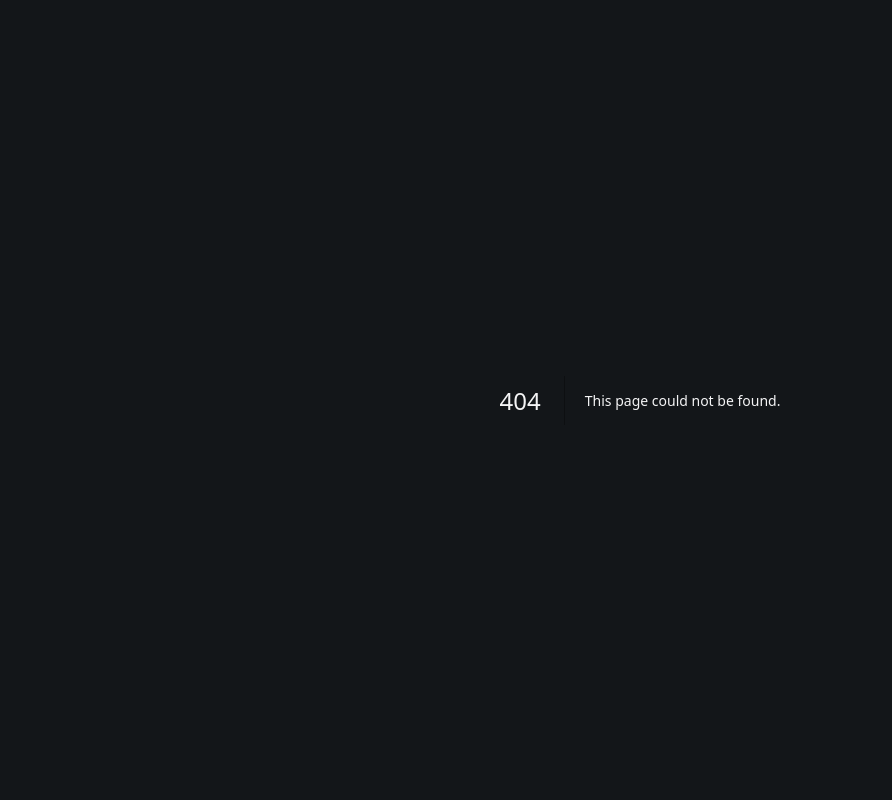
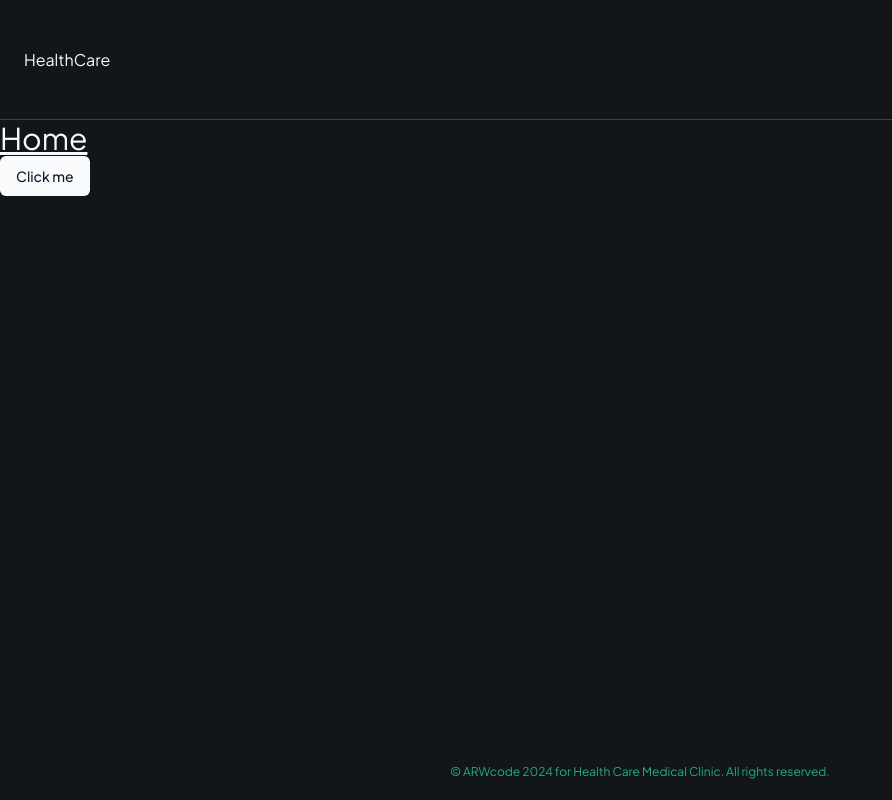
Before and after one commit to MarioLuigie/HealthCare, a Next.js app: page /dashboard in a window 1280 px wide. Before the commit this address had no page. Shown: the whole page, without its empty margins (0-892 px from the left). Built offline with nearby package versions, Linux system fonts and the light colour scheme.

Commit message:
Feat: Add theme provider from Shadcn
Create dashboard route

```diff
--- /dev/null
+++ b/src/app/(root)/dashboard/page.tsx
@@ -0,0 +1,5 @@
+import HomePage from '@/components/pages/HomePage'
+
+export default function Page() {
+	return <HomePage />
+}
--- a/src/app/layout.tsx
+++ b/src/app/layout.tsx
@@ -3,6 +3,7 @@ import { Inter } from 'next/font/google'
 import '@/app/globals.css'
 import { Plus_Jakarta_Sans as FontSans } from 'next/font/google'
 import { cn } from '@/lib/utils'
+import { ThemeProvider } from '@/components/theme-provider'
 
 const inter = Inter({ subsets: ['latin'] })
 
@@ -30,11 +31,16 @@ export default function RootLayout({
 		<html lang="en">
 			<body
 				className={cn(
-					'bg-dark-300 text-zinc-100 font-sans antialiased scroll-m-4',
+					'min-h-screen bg-dark-300 font-sans antialiased scroll-m-4',
 					fontSans.variable
 				)}
 			>
-				{children}
+				<ThemeProvider
+					attribute="class"
+					defaultTheme="dark"
+				>
+					{children}
+				</ThemeProvider>
 			</body>
 		</html>
 	)
--- a/src/components/pages/HomePage.tsx
+++ b/src/components/pages/HomePage.tsx
@@ -5,7 +5,7 @@ export default function HomePage() {
   return (
     <div className="">
       <h1 className="text-3xl underline">Home</h1>
-      <Button variant="outline">Button</Button>
+      <Button>Click me</Button>
     </div>
   )
 }
--- /dev/null
+++ b/src/components/theme-provider.tsx
@@ -0,0 +1,9 @@
+"use client"
+
+import * as React from "react"
+import { ThemeProvider as NextThemesProvider } from "next-themes"
+import { type ThemeProviderProps } from "next-themes/dist/types"
+
+export function ThemeProvider({ children, ...props }: ThemeProviderProps) {
+  return <NextThemesProvider {...props}>{children}</NextThemesProvider>
+}
```
Also changed, not shown: src/app/(root)/dashboard/layout.tsx (renamed from src/app/(root)/layout.tsx).
